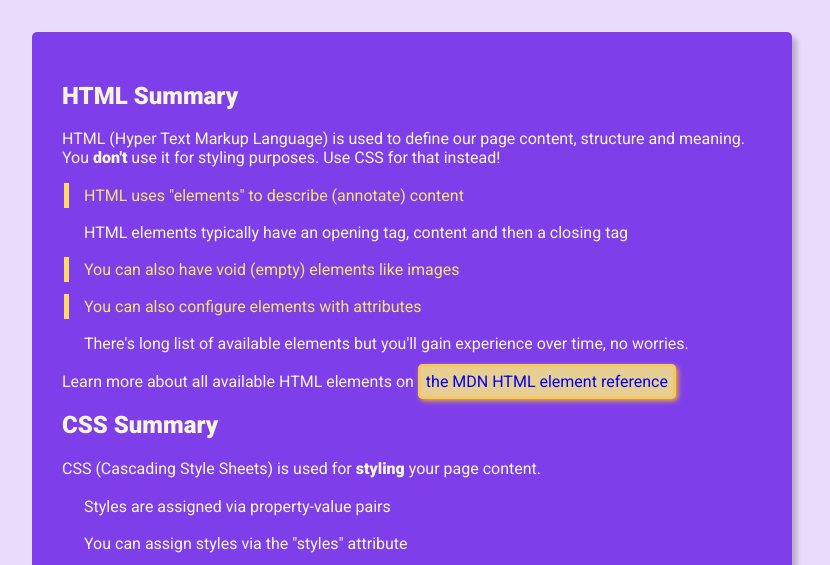
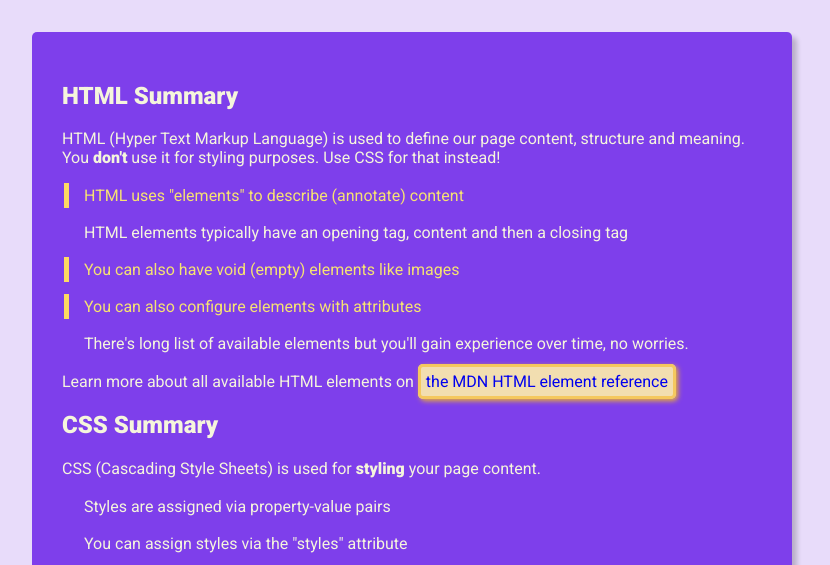
Before and after one commit to Abeer-4220/my-html-css-page, a plain HTML site: page index.html in a window 1280 px wide. In both pictures the pointer is over the link "the MDN HTML element reference". Shown: the part 213-778 px from the top of the page, without its empty margins (228-1058 px from the left). Drawn offline with Linux system fonts and the light colour scheme.

Commit message:
changed background color

```diff
--- a/css/styles.css
+++ b/css/styles.css
@@ -44,7 +44,7 @@ main a {
   border: 3px solid rgba(242, 222, 176, 0);
 }
 main a:hover {
-  background-color: rgb(231, 206, 146);
+  background-color: rgb(242, 222, 176);
   border: 3px solid rgb(245, 200, 94);
   box-shadow: 2px 2px 5px rgb(233, 178, 50);
 
```
